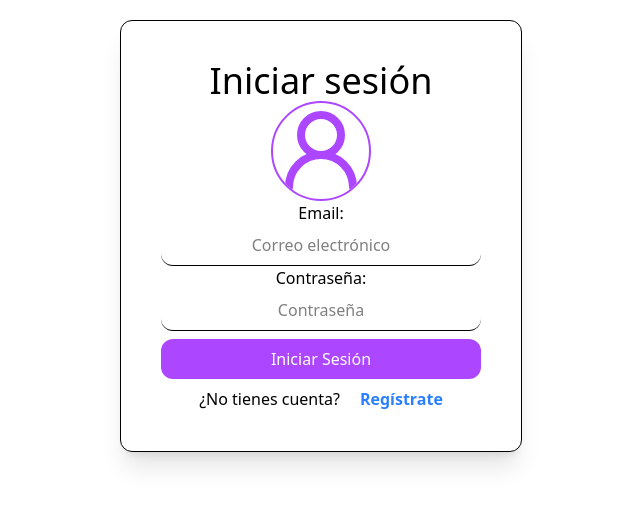
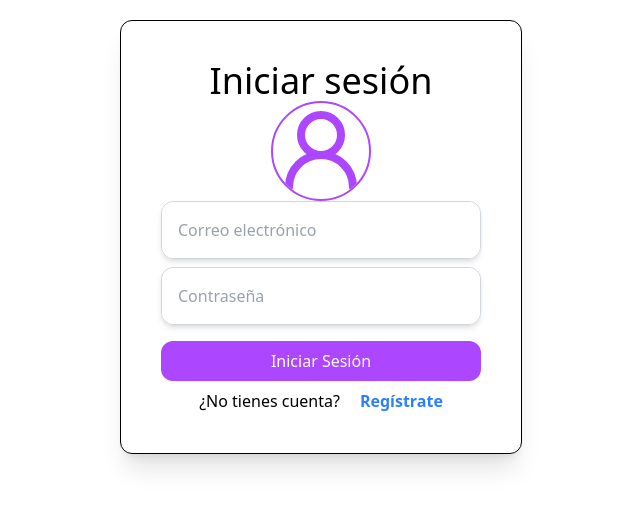
Before and after one commit to dawcarlosp/repositorioPereira, a React (Vite) app in the folder locuventas_frontend/: page / in a window 1280 px wide. Shown: the top 508 px of the page, without its empty margins (319-959 px from the left). Built offline with nearby package versions, Linux system fonts and the light colour scheme.

Commit message:
A nuesto registro de usuarios, en principio le faltan las validaciones del lado del cliente y aparte asegurarse que el usuario escoja una contraseña minímamente compleja desde el lado del servidor

```diff
--- a/locuventas_frontend/src/App.jsx
+++ b/locuventas_frontend/src/App.jsx
@@ -2,6 +2,7 @@ import { useState } from "react";
 import './App.css'
 import FormVendedorLogin from './components/vendedor/Form/FormVendedorLogin';
 import FormVendedorRegister from './components/vendedor/Form/FormVendedorRegister';
+import ComponenteRobo from "./components/common/ComponenteRobo";
 function App() {
   const [isOpen, setIsOpen] = useState(false);
   return (
--- /dev/null
+++ b/locuventas_frontend/src/components/common/ComponenteRobo.jsx
@@ -0,0 +1,38 @@
+import React from "react";
+
+function ComponenteRobo({
+  type = "text",
+  id,
+  value,
+  onChange,
+  placeholder,
+  required = false,
+}) {
+  return (
+    <label className="relative block w-80 border border-gray-300 rounded-xl shadow-md
+      focus-within:border-purple-500 focus-within:ring-2 focus-within:ring-purple-500 transition-all">
+      <input
+        type={type}
+        id={id}
+        value={value}
+        onChange={onChange}
+        placeholder=" "
+        required={required}
+        className="peer w-full py-4 px-4 text-gray-700 text-base bg-white rounded-xl
+          focus:outline-none placeholder-transparent"
+      />
+      <span
+        className="absolute left-4 top-1/2 transform -translate-y-1/2 text-gray-400 text-base
+          transition-all peer-placeholder-shown:top-1/2 peer-placeholder-shown:text-base
+          peer-placeholder-shown:text-gray-400 peer-focus:top-2 peer-focus:text-sm
+          peer-focus:text-purple-500 peer-not-placeholder-shown:top-2
+          peer-not-placeholder-shown:text-sm peer-not-placeholder-shown:text-purple-500"
+        style={{ pointerEvents: "none" }}
+      >
+        {placeholder}
+      </span>
+    </label>
+  );
+}
+
+export default ComponenteRobo;
--- a/locuventas_frontend/src/components/common/InputFieldset.jsx
+++ b/locuventas_frontend/src/components/common/InputFieldset.jsx
@@ -1,18 +1,30 @@
 import React from 'react';
 
-function InputFieldset({ label, type = "text", id, value, onChange, placeholder }) {
+function InputFieldset({type = "text", id, value, onChange, placeholder, required = false, }) {
   return (
-    <fieldset className="flex flex-col items-center justify-center">
-      <label htmlFor={id}>{label}:</label>
+    <label className="relative block w-80 border border-gray-300 rounded-xl shadow-md
+    focus-within:border-purple-500 focus-within:ring-2 focus-within:ring-purple-500 transition-all mb-2">
     <input
       type={type}
       id={id}
       value={value}
       onChange={onChange}
-        className="border-b rounded-xl w-80 py-2 text-center focus:outline-none focus:border-purple-500 focus:ring-purple-500 focus:ring-1"
-        placeholder={placeholder}
+      placeholder=" "
+      required={required}
+      className="peer w-full py-4 px-4 text-gray-700 text-base bg-white rounded-xl
+        focus:outline-none placeholder-transparent"
     />
-    </fieldset>
+    <span
+      className="absolute left-4 top-1/2 transform -translate-y-1/2 text-gray-400 text-base
+        transition-all peer-placeholder-shown:top-1/2 peer-placeholder-shown:text-base
+        peer-placeholder-shown:text-gray-400 peer-focus:top-2 peer-focus:text-sm
+        peer-focus:text-purple-500 peer-not-placeholder-shown:top-2
+        peer-not-placeholder-shown:text-sm peer-not-placeholder-shown:text-purple-500"
+      style={{ pointerEvents: "none" }}
+    >
+      {placeholder}
+    </span>
+  </label>
   );
 }
 
--- a/locuventas_frontend/src/components/vendedor/Form/FormVendedorRegister.jsx
+++ b/locuventas_frontend/src/components/vendedor/Form/FormVendedorRegister.jsx
@@ -66,7 +66,7 @@ function FormVendedorRegister({ isOpen, setIsOpen }) {
   if (!isOpen) return null;
 
   return (
-    <dialog ref={dialogRef} className="flex flex-col items-center border rounded-xl mx-auto shadow-xl bg-white/30 backdrop-blur-lg">
+    <dialog ref={dialogRef} className="flex flex-col items-center border rounded-xl mx-auto shadow-xl bg-white/30 backdrop-blur-lg ">
       <button
         className="border bg-purple-500 text-white hover:bg-orange-400 p-1 rounded-xl cursor-pointer hover:scale-105 self-end me-2 mt-6"
         onClick={() => setIsOpen(false)}
@@ -81,7 +81,6 @@ function FormVendedorRegister({ isOpen, setIsOpen }) {
         <UploadComponent setFile={setFoto} />
 
         <InputFieldset
-          label="¿Cómo te llamas?"
           type="text"
           id="nombre"
           value={nombre}
@@ -91,7 +90,6 @@ function FormVendedorRegister({ isOpen, setIsOpen }) {
         <Error>{errors.nombre}</Error>
 
         <InputFieldset
-          label="Email"
           type="email"
           id="email"
           value={email}
@@ -101,7 +99,6 @@ function FormVendedorRegister({ isOpen, setIsOpen }) {
         <Error>{errors.email}</Error>
 
         <InputFieldset
-          label="Contraseña"
           type="password"
           id="password"
           value={password}
```
Also changed, not shown: 2 other files (tests, documents, lock files or other folders). Lines whose indentation alone changed are shown as unchanged.
